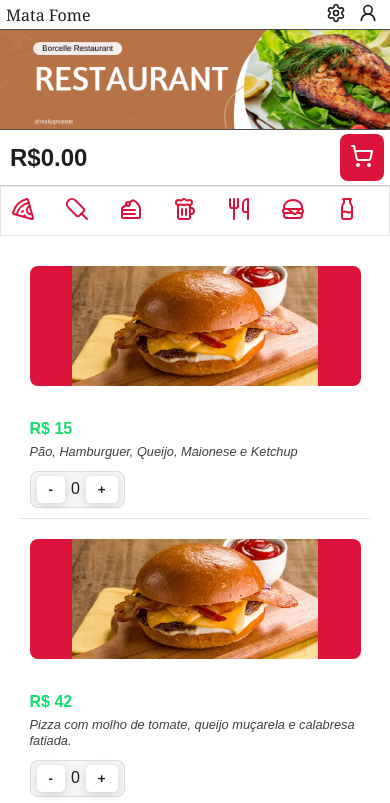
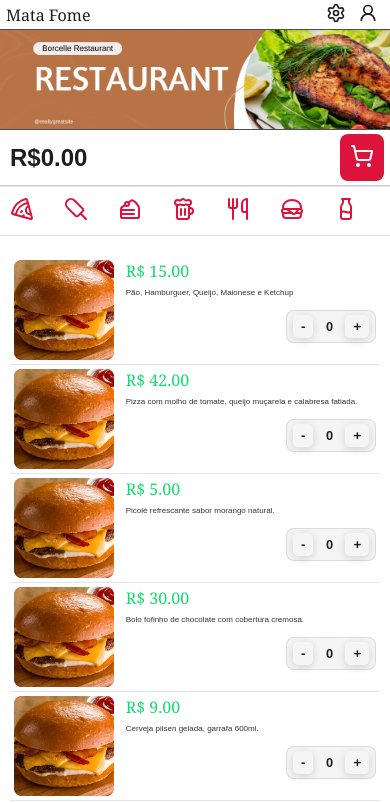
Before and after one commit to JoaoIgorPaulinoPinto/RestaurantApp, a Next.js app: page / in a window 390 px wide. Shown: the top 803 px of the page. Built offline with nearby package versions, Linux system fonts and the light colour scheme.

Commit message:
Update the homescreen

```diff
--- a/src/Components/HomePage/Carousel/Carousel.module.css
+++ b/src/Components/HomePage/Carousel/Carousel.module.css
@@ -7,7 +7,8 @@
     justify-content: center;
     background-color: var(--secondery-color);
     align-items: center;
-    border: var(--def-border);
+    border-bottom: var(--def-border);
+    border-top: var(--def-border);
 }
 
 .carousel {
--- a/src/Components/HomePage/OrderOptions/FinishOrder.module.css
+++ b/src/Components/HomePage/OrderOptions/FinishOrder.module.css
@@ -1,6 +1,5 @@
 .actions {
     color: var(--text-color-1);
-
     position: sticky;
     top: 0;
     z-index: 100;
@@ -9,6 +8,7 @@
     justify-content: space-between;
     padding: var(--size-2) var(--size-3);
     background-color: var(--background-color);
+
     border-bottom: 1px solid rgba(0, 0, 0, 0.2);
     width: 100%;
     box-sizing: border-box;
--- a/src/Components/HomePage/ProductCard/Product.module.css
+++ b/src/Components/HomePage/ProductCard/Product.module.css
@@ -2,190 +2,114 @@
 .cardapioItem {
     display: flex;
     width: 100%;
-    padding: var(--size-6);
-    /* 12px */
+    padding: var(--size-2);
     border-bottom: var(--def-border);
     gap: var(--size-6);
-    /* 12px */
+    color: var(--text-color-1);
     align-items: flex-start;
-    transition: background 0.2s ease;
-    color: var(--text-color-1);
-
 }
 
 .cardapioFoto {
-    width: 120px;
+    min-width: 100px;
+    /* largura fixa para a foto */
     height: 100px;
     background-color: var(--accent-color);
     border-radius: var(--border-radius-sl);
-    /* 8px */
     overflow: hidden;
     position: relative;
     flex-shrink: 0;
 }
 
-.cardapioTextContent {
+/* Coluna da direita */
+.cardapioRight {
     display: flex;
     flex-direction: column;
+    /* empilha preço, descrição e controles */
+    justify-content: space-between;
     flex: 1;
-    justify-content: space-between;
-}
-
-.cardapioInfoTop {
-    display: flex;
-    justify-content: space-between;
-    width: 100%;
-    align-items: center;
-    gap: var(--size-5);
-    /* 10px */
-}
-
-.cardapioNome {
-    font-weight: 600;
-    font-size: var(--text-l);
-    /* 15px ≈ 1rem */
-    color: var(--text-color-1);
 }
 
 .cardapioPreco {
     font-weight: bold;
     font-size: var(--text-l);
     color: var(--accent-2-color);
-    /* substitui blue-color inexistente */
-    white-space: nowrap;
-}
-
-.cardapioInfoBottom {
-    display: flex;
-    justify-content: space-between;
-    align-items: center;
-    margin-top: var(--size-3);
-    /* 6px */
+    margin-bottom: var(--size-3);
 }
 
 .cardapioDescricao {
     font-size: var(--text-m);
-    /* 13px */
-    font-style: italic;
-    opacity: 0.85;
+    margin-bottom: var(--size-3);
     line-height: 1.4;
-    flex: 1;
+    opacity: 0.9;
 }
 
 /* -------------------- Controles de Quantidade -------------------- */
+.footer {
+    width: 100%;
+    display: flex;
+    justify-content: flex-end;
+    /* todo conteúdo da footer vai pra direita */
+    height: fit-content;
+}
+
+/* Ajuste no bloco de controles */
 .quantidadeControls {
-    background-color: var(--secondary-color);
-
+    background-color: var(--primary-color);
     display: flex;
     align-items: center;
+
+    /* --- Novo --- */
+    justify-content: flex-end;
+    /* força os botões para a direita */
+    margin-left: auto;
+    /* empurra para a direita dentro do pai */
+    width: fit-content;
+
     gap: var(--size-3);
-    /* 6px */
     border: var(--def-border);
     padding: var(--size-2) var(--size-3);
-    /* 4px 6px */
     border-radius: var(--border-radius-sl);
 }
 
 .qtdButton {
-    background-color: var(--secondary-color);
-    /* foreground-color → text-color-2 */
+    background-color: var(--primary-color);
     color: var(--text-color-1);
     border: none;
     padding: var(--size-3) var(--size-6);
-    /* 6px 12px */
     border-radius: var(--border-radius-s);
     font-weight: bold;
     cursor: pointer;
     box-shadow: var(--box-shadow);
 }
 
+.quantidadeDisplay {
+    font-weight: bold;
+    min-width: 20px;
+    text-align: center;
+}
+
 /* ------------------------ Responsividade Celular ------------------------ */
-@media (max-width: 600px) {
-    .actions {
-        margin: var(--size-5) 5%;
-        /* 10px */
-        width: 90%;
-        padding: var(--size-2) var(--size-4);
-
-        font-size: var(--text-sl);
-        /* 8px 12px */
-    }
-
-    .qtdButton {
-        background-color: var(--text-color-2);
-        /* foreground-color → text-color-2 */
-        color: var(--text-color-1);
-        border: none;
-        padding: var(--size-3) var(--size-6);
-        /* 6px 12px */
-        border-radius: var(--border-radius-s);
-        font-weight: bold;
-        cursor: pointer;
-        transition: transform 0.2s ease, opacity 0.2s ease;
-    }
-
-    .quantidadeControls {
-        display: flex;
-        align-items: center;
-        gap: var(--size-3);
-        /* 6px */
-        border: var(--def-border);
-        padding: var(--size-2) var(--size-3);
-        /* 4px 6px */
-        border-radius: var(--border-radius-sl);
-        background-color: var(--secondary-color);
-    }
-
-    .cardapioNome {
-        font-weight: 600;
-        font-size: var(--text-m);
-        /* 15px ≈ 1rem */
-        color: var(--text-color-2);
-    }
-
-    .cardapioItem {
-        flex-direction: column;
-        align-items: flex-start;
-        gap: var(--size-4);
-        /* 8px */
-        padding: var(--size-5);
-        /* 10px */
-    }
-
-    .cardapioFoto {
-        width: 100%;
-        height: 120px;
-    }
-
-    .cardapioInfoTop {
-        flex-direction: column;
-        align-items: flex-start;
-        gap: var(--size-2);
-        /* 4px */
-    }
+@media (max-width: 700px) {
 
     .cardapioPreco {
         font-size: var(--text-m);
     }
 
     .cardapioDescricao {
-        width: 100%;
-        font-size: var(--text-sl);
+        font-size: var(--text-sm);
         line-height: 1.3;
     }
 
-    .cardapioInfoBottom {
-        width: 100%;
-        flex-direction: column;
-        align-items: flex-start;
-        gap: var(--size-2);
-        /* 6px */
+    .qtdButton {
+        padding: var(--size-2) var(--size-4);
+    }
+
+    .quantidadeDisplay {
+        font-size: var(--text-sl);
     }
 
     .quantidadeControls {
-        display: flex;
-        justify-content: flex-end;
+
         margin-top: var(--size-3);
-        /* 6px */
     }
 }
--- a/src/Components/HomePage/ProductCard/Product.tsx
+++ b/src/Components/HomePage/ProductCard/Product.tsx
@@ -6,34 +6,38 @@ import styles from './Product.module.css';
 import Image from 'next/image';
 
 export interface Produto {
-    id: number,
+    id: number;
     name: string;
     preco: number;
     categoria: string;
     descricao: string;
-    quantidade: number; // agora vem da página
+    quantidade: number; // quantidade inicial
     observacao?: string;
 }
 
 interface ProductCardProps {
     produto: Produto;
-    onQuantidadeChange?: (novaQuantidade: number) => void; // callback para a página
+    onQuantidadeChange?: (novaQuantidade: number) => void;
+}
 
-}
 const notoserif = Noto_Serif({ subsets: ['latin'], weight: '400' });
 
 export default function ProductCard({ produto, onQuantidadeChange }: ProductCardProps) {
+    const [quantidade, setQuantidade] = useState(0);
 
-    // inicializa o estado com a quantidade que vem da prop
-    const [quantidade, setQuantidade] = useState(0);
     const aumentar = () => {
-        onQuantidadeChange?.(produto.quantidade + 1);
+        const novaQtd = quantidade + 1;
+        setQuantidade(novaQtd);
+        onQuantidadeChange?.(novaQtd);
     };
 
     const diminuir = () => {
-        if (produto.quantidade <= 0) return;
-        onQuantidadeChange?.(produto.quantidade - 1);
+        if (quantidade <= 0) return;
+        const novaQtd = quantidade - 1;
+        setQuantidade(novaQtd);
+        onQuantidadeChange?.(novaQtd);
     };
+
     useEffect(() => {
         setQuantidade(produto.quantidade ?? 0);
     }, [produto.quantidade]);
@@ -43,30 +47,28 @@ export default function ProductCard({ produto, onQuantidadeChange }: ProductCard
             <div className={styles.cardapioFoto}>
                 <Image
                     src="/xburguer.png"
-                    alt="X-Burger"
+                    alt={produto.name}
                     fill
-                    style={{ objectFit: 'contain' }}
+                    style={{ objectFit: 'cover' }}
                 />
             </div>
-            <div className={styles.cardapioTextContent}>
-                <div className={styles.cardapioInfoTop}>
-                    <span className={`${notoserif.className} ${styles.cardapioNome}`}>
-                        {produto.name}
-                    </span>{' '}
-                    <span className={styles.cardapioPreco}>R$ {produto.preco}</span>
+
+            <div className={styles.cardapioRight}>
+                <span className={`${notoserif.className} ${styles.cardapioPreco}`}>
+                    R$ {produto.preco.toFixed(2)}
+                </span>
+
+                <div className={styles.cardapioDescricao}>
+                    {produto.descricao}
                 </div>
-                <div className={styles.cardapioInfoBottom}>
-                    <div className={styles.cardapioDescricao}>{produto.descricao}</div>
+                <div className={styles.footer}>
                     <div className={styles.quantidadeControls}>
-                        <button onClick={diminuir} className={styles.qtdButton}>
-                            -
-                        </button>
+                        <button onClick={diminuir} className={styles.qtdButton}>-</button>
                         <span className={styles.quantidadeDisplay}>{quantidade}</span>
-                        <button onClick={aumentar} className={styles.qtdButton}>
-                            +
-                        </button>
+                        <button onClick={aumentar} className={styles.qtdButton}>+</button>
                     </div>
                 </div>
+
             </div>
         </div>
     );
--- a/src/app/page.module.css
+++ b/src/app/page.module.css
@@ -36,8 +36,8 @@
   display: flex;
   flex-direction: column;
   align-items: center;
-  width: 90%;
-  gap: 10px;
+  width: 95%;
+
 }
 
 .btn_limparselecao {
```
Also changed, not shown: src/Components/FinishingOrderPage/Table/OrderTable.module.css (+27 -3 lines).
